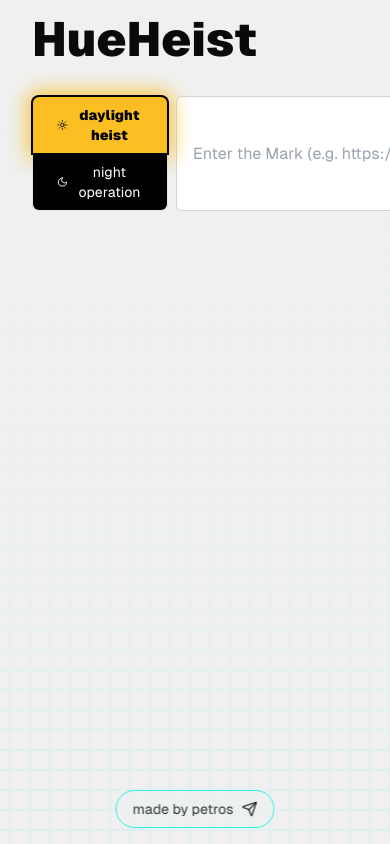
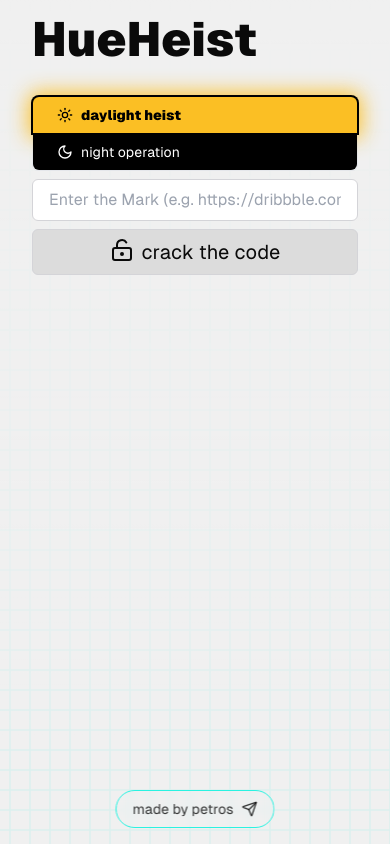
Before and after one commit to pbantolas/hueheist, a React (Vite) app: page /analysis in a window 390 px wide. Built offline with nearby package versions, Linux system fonts and the light colour scheme; no server answers.

Commit message:
mobile layout

```diff
--- a/src/components/AnalysisPage.tsx
+++ b/src/components/AnalysisPage.tsx
@@ -31,7 +31,7 @@ export default function AnalysisPage({
 		<>
 			{/* URL Input Section */}
 			<div className="relative">
-				<form onSubmit={onSubmit} className="flex gap-2">
+				<form onSubmit={onSubmit} className="flex sm:flex-row flex-col gap-2">
 					<ThemeToggle
 						isDark={analysisMode}
 						onChange={onAnalysisModeChange}
@@ -41,16 +41,16 @@ export default function AnalysisPage({
 						value={url}
 						onChange={(e) => onUrlChange(e.target.value)}
 						placeholder="Enter the Mark (e.g. https://dribbble.com)"
-						className="flex-1 border-zinc-300 dark:border-zinc-700 dark:bg-zinc-800 px-4 py-2 border rounded-md dark:text-white"
+						className="sm:flex-1 border-zinc-300 dark:border-zinc-700 dark:bg-zinc-800 px-4 py-2 border rounded-md w-full dark:text-white"
 						required
 						disabled={loading}
 					/>
 					<button
 						type="submit"
 						disabled={loading}
-						className="flex items-center gap-2 border-zinc-300 dark:border-zinc-700 bg-action hover:bg-action-hover disabled:opacity-50 px-8 py-2 border rounded-md font-medium text-text transition-all duration-300 disabled:cursor-not-allowed"
+						className="border-zinc-300 dark:border-zinc-700 bg-action hover:bg-action-hover disabled:opacity-50 px-8 py-2 border rounded-md w-full sm:w-auto font-medium text-text transition-all duration-300 disabled:cursor-not-allowed"
 					>
-						<span className="flex gap-2 text-xl">
+						<span className="flex justify-center gap-2 text-xl">
 							{loading ? (
 								<>
 									<LoaderCircle className="animate-spin" />
--- a/src/components/LandingPage.tsx
+++ b/src/components/LandingPage.tsx
@@ -40,9 +40,12 @@ export default function LandingPage({
 				<img
 					src="/heist-location.png"
 					alt="Heist location hint"
-					className="top-[70px] left-[80px] absolute w-40"
+					className="hidden sm:block top-[70px] left-[80px] absolute w-40"
 				/>
-				<form onSubmit={onSubmit} className="flex gap-2">
+				<form
+					onSubmit={onSubmit}
+					className="flex sm:flex-row flex-col gap-2"
+				>
 					<ThemeToggle
 						isDark={analysisMode}
 						onChange={onAnalysisModeChange}
@@ -52,16 +55,16 @@ export default function LandingPage({
 						value={url}
 						onChange={(e) => onUrlChange(e.target.value)}
 						placeholder="Enter the Mark (e.g. https://dribbble.com)"
-						className="flex-1 border-zinc-300 dark:border-zinc-700 dark:bg-zinc-800 px-4 py-2 border rounded-md dark:text-white"
+						className="sm:flex-1 border-zinc-300 dark:border-zinc-700 dark:bg-zinc-800 px-4 py-2 border rounded-md w-full dark:text-white"
 						required
 						disabled={loading}
 					/>
 					<button
 						type="submit"
 						disabled={loading}
-						className="border-zinc-300 dark:border-zinc-700 bg-action hover:bg-action-hover disabled:opacity-50 px-8 py-2 border rounded-md font-medium text-text transition-all duration-300 disabled:cursor-not-allowed"
+						className="border-zinc-300 dark:border-zinc-700 bg-action hover:bg-action-hover disabled:opacity-50 px-8 py-2 border rounded-md w-full sm:w-auto font-medium text-text transition-all duration-300 disabled:cursor-not-allowed"
 					>
-						<span className="flex gap-2 text-xl">
+						<span className="flex justify-center gap-2 text-xl">
 							{loading ? (
 								<>
 									<LoaderCircle className="animate-spin" />
```
